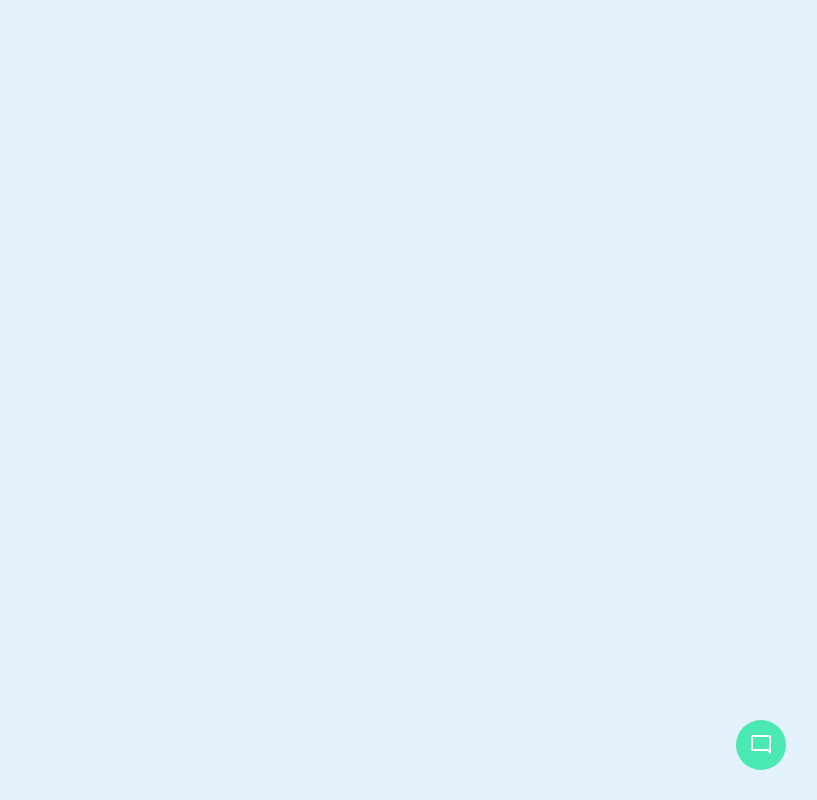
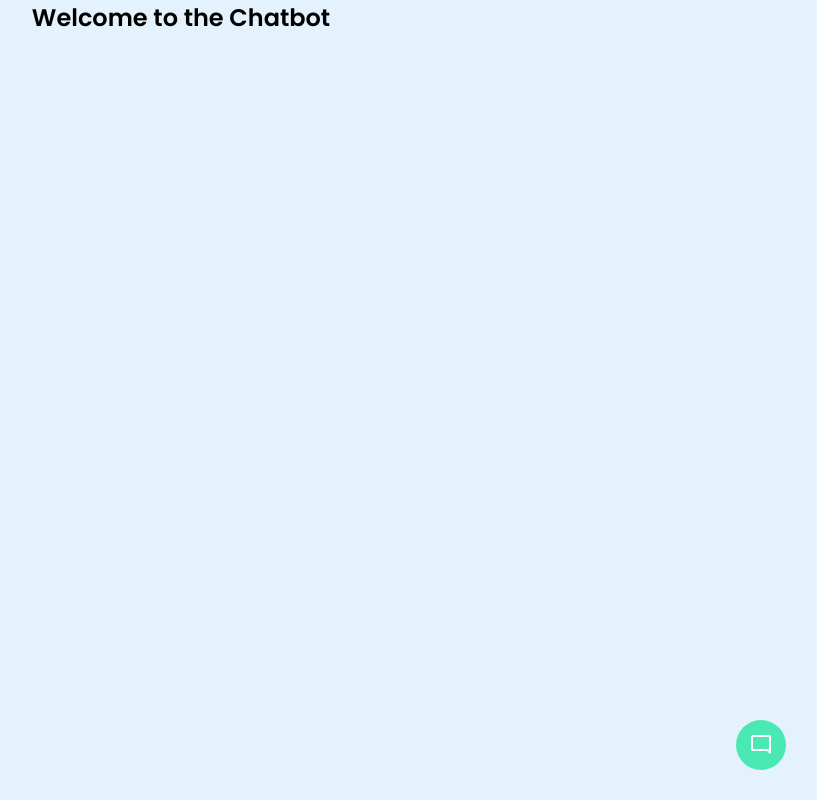
Before and after one commit to SatyamS6singh/SatyamS6singh.github.io, a plain HTML site: page index.html in a window 1280 px wide. Shown: the whole page, without its empty margins (459-1276 px from the left). Drawn offline with nearby package versions, Linux system fonts and the light colour scheme.

Commit message:
Update index.html

```diff
--- a/index.html
+++ b/index.html
@@ -12,6 +12,7 @@
     <script src="script.js" defer></script>
   </head>
   <body>
+    <h2><center>Welcome to the Chatbot</center></h2>
     <button class="chatbot-toggler">
       <span class="material-symbols-rounded">mode_comment</span>
       <span class="material-symbols-outlined">close</span>
```
